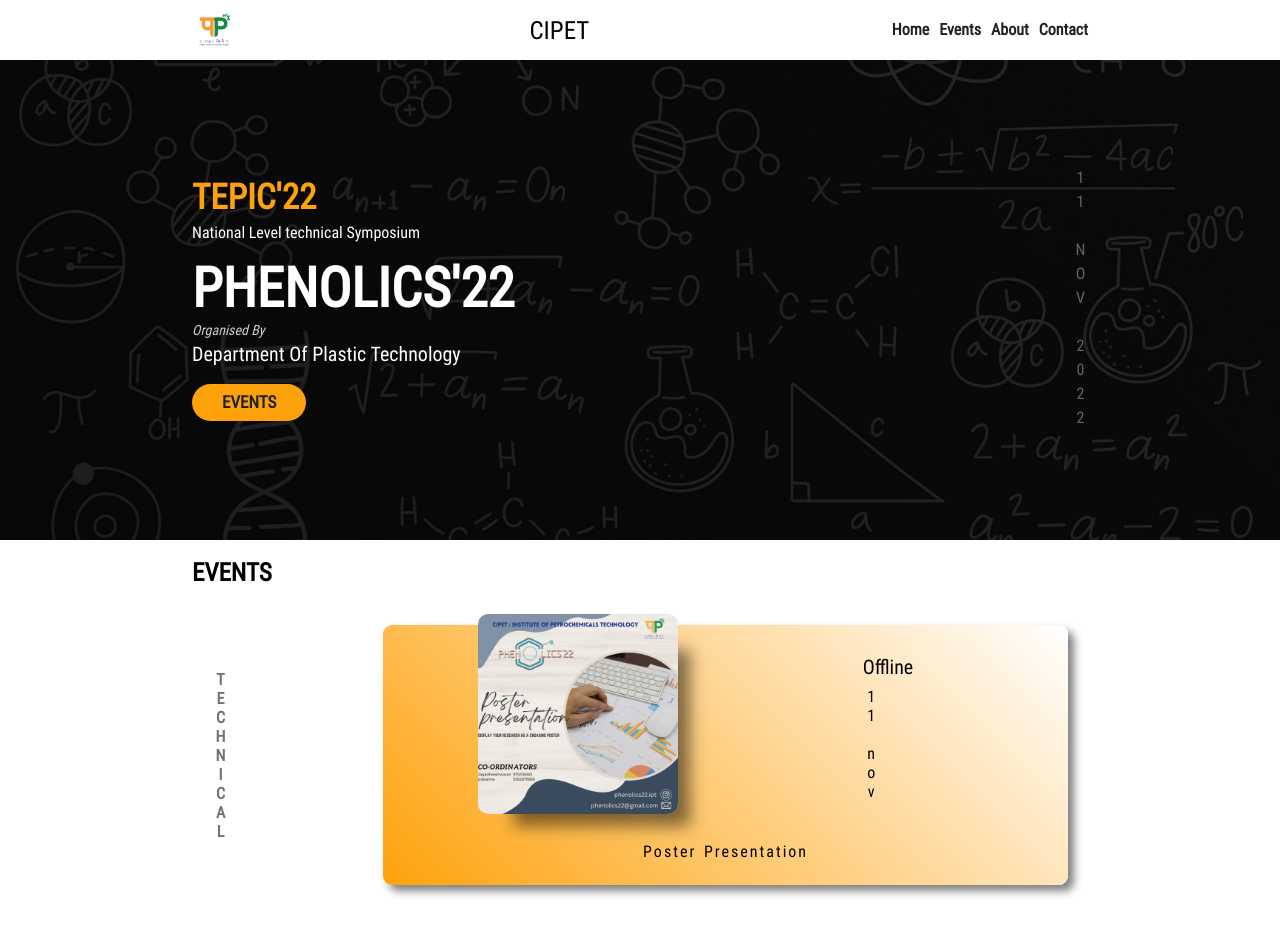
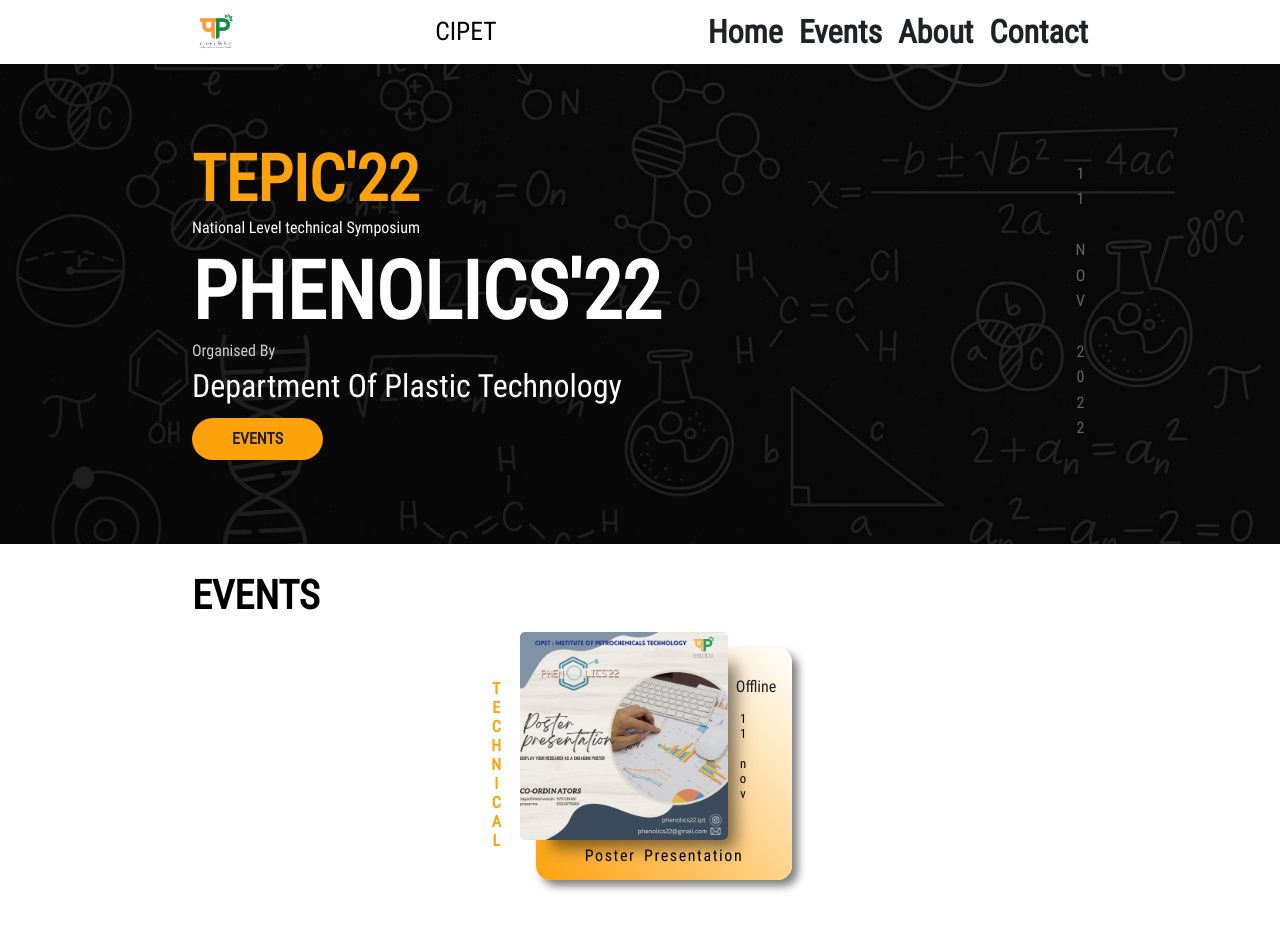
Before and after one commit to GURUHARI2K1/phenolics22, a React (Create React App) app: page / in a window 1280 px wide. Built offline with nearby package versions, Linux system fonts and the light colour scheme.

Commit message:
bug fixes

```diff
--- a/src/styles/app.scss
+++ b/src/styles/app.scss
@@ -1,5 +1,5 @@
 .container{
-	padding-inline: 2rem;
+	padding-inline: 1.5rem;
 }
 
 @media only screen and (min-width: 720px){
--- a/src/styles/events.scss
+++ b/src/styles/events.scss
@@ -3,36 +3,33 @@
     width: 100%;
 
     h3{
-        font-size: 2.5rem;
+        font-size: var(--fn-700);
         font-weight: 600;
-        padding-block: 1rem 2rem;
+        padding-block: 1rem;
     }
 }
 
 .card{
     width: 100%;
-    height: 30rem;
     display: flex;
-    padding: 2rem;
+    padding: 1rem;
     flex-direction: row;
-    justify-content: space-between;
+    justify-content: center;
+    gap: 2rem;
     align-items: center;
 }
 
 .card-type{
-    text-align: center;
     writing-mode: vertical-lr;
     text-orientation: upright;
-    font-size: 1.6rem;
+    font-size: var(--fn-400);
     font-weight: bolder;
-    color: rgb(114, 114, 114);
+    color: var(--prim-color);
     text-transform: uppercase;
 }
 
 .card-info{
     background-image: linear-gradient(45deg, var(--prim-color), white);
-    width: 80%;
-    height: 100%;
     border-radius: 0.9rem;
     display: flex;
     justify-content: space-between;
@@ -42,44 +39,44 @@
 
 .event-type{
     width: 100%;
-    height: 80%;
+    flex: 1;
     display: flex;
     flex-direction: row;
-    gap: 1rem;
     align-items: center;
     justify-content: space-evenly;
 }
 
 .card-image{
     position: relative;
-    width: 20rem;
-    height: 20rem;
+    width: 11.5rem;
+    height: 11.5rem;
 
     img{
-        width: 20rem;
-        height: 20rem;
-        position: absolute;
-        top: -1.5rem;
-        left: -4rem;
-        border-radius: 1rem;
-        box-shadow:  24px 24px 15px -12px rgba(0, 0, 0, 0.5);
+        width: 13rem;
+        height: 13rem;
+        aspect-ratio: 1/1;
+        transform: translate(-1rem,-1rem);
+        overflow: hidden;
+        border-radius: 0.3rem;
+        box-shadow:  20px 20px 15px -12px rgba(0, 0, 0, 0.5);
     }
 }
 
 .mode{
     display: flex;
-    padding-inline-end: 2rem;
+    padding-inline: 1rem;
     flex-direction: column;
     align-items: flex-start;
     gap: 1rem;
     justify-content: space-around;
     span:nth-child(1){
-        font-size: 2rem;
+        font-size: var(--fn-400);
+        color: var(--black);
         text-transform: capitalize;
     }
     span:nth-child(2){
         color: var(--dark);
-        font-size: 1.6rem;
+        font-size: var(--fn-300);
         writing-mode: vertical-rl;
         text-orientation: upright;
     }
@@ -88,11 +85,11 @@
 .title{
     width: 100%;
     text-align: center;
-    padding-block: 1rem 2.5rem;
+    padding-block: 1rem;
 
     span{
-        font-size: 1.6rem;
-        letter-spacing: 0.2rem;
+        font-size: var(--fn-400);
+        letter-spacing: 0.1rem;
         word-spacing: 0.2rem;
     }
 }
--- a/src/styles/global.scss
+++ b/src/styles/global.scss
@@ -37,11 +37,24 @@
 
 *{
 	box-sizing: border-box;
+	font-family: primary;
+}
+
+:root{
 	--prim-color: #fea20b;
 	--dark-shade: #cececf;
 	--dark-color: #303134;
 	--black: #202124;
-	font-family: primary;
+
+	--fn-xxl: clamp(2rem, 12vw, 5rem);
+	--fn-xl: clamp(1.5rem, 11vw, 4rem);
+	--fn-900: clamp(2rem, 9vw, 3rem);
+	--fn-700: clamp(1.5rem, 6vw, 2.5rem);
+	--fn-600: clamp(1rem, 5vw, 2rem);
+	--fn-400: clamp(0.6rem, 4vw, 1rem);
+	--fn-300: clamp(0.6rem, 3vw, 0.8rem);
+
+
 }
 
 @font-face {
@@ -50,7 +63,6 @@
 }
 
 html,body{
-	font-size: 10px;
 	width: 100vw;
 	min-height: 100%;
 }
--- a/src/styles/hero.scss
+++ b/src/styles/hero.scss
@@ -12,10 +12,10 @@
 
     & > span{
         color: rgb(99, 99, 99);
-        font-size: 1.6rem;
+        font-size: var(--fn-400);
         writing-mode: vertical-rl;
         text-orientation: upright;
-        letter-spacing: 0.5rem;
+        letter-spacing: 0.4rem;
     }
 }
 .info{
@@ -24,13 +24,13 @@
     display: flex;
     justify-content: center;
     flex-direction: column;
-    gap: 2rem;
+    gap: 1rem;
 
     & > span{
         width: fit-content;
-        font-size: 1.7rem;
+        font-size: var(--fn-400);
         border-radius: 5rem;
-        padding: 1rem 3rem;
+        padding: 0.8rem 2.5rem;
         background-color: var(--prim-color);
         color: var(--black);
         font-weight: 700;
@@ -40,15 +40,15 @@
 .title-1{
     display: flex;
     flex-direction: column;
-    gap: 1rem;
+    gap: 0.5rem;
 
     h1{
-        font-size: 3.5rem;
+        font-size: var(--fn-xl);
         font-weight: 600;
         color: var(--prim-color);
     }
     p{
-        font-size: 1.6rem;
+        font-size: var(--fn-400);
     }
 }
 
@@ -59,15 +59,14 @@
     gap: 0.7rem;
 
     h2{
-        font-size: 5.5rem;
+        font-size: var(--fn-xxl);
         font-weight: 600;
     }
     span{
-        font-style: italic;
-        font-size: 1.4rem;
+        font-size: var(--fn-400);
         color: var(--dark-shade);
     }
     p{
-        font-size: 2rem;
+        font-size: var(--fn-600);
     }
 }
--- a/src/styles/navbar.scss
+++ b/src/styles/navbar.scss
@@ -1,6 +1,6 @@
 nav{
     width: 100%;
-    height: 6rem;
+    height: 4rem;
     background-color: #fff;
     display: flex;
     flex-direction: row;
@@ -11,13 +11,13 @@
     z-index: 5;
 
     img{
-        width: 4.5rem;
+        width: 3rem;
         aspect-ratio: 1,1;
     }
 
     & > span{
         font-weight: 500;
-        font-size: 2.5rem;
+        font-size: 1.6rem;
     }
 
     &.open > .hm span:nth-child(1) {
@@ -47,8 +47,8 @@
     display: none;
     justify-content: space-around;
     flex-direction: column;
-    width: 2.5rem;
-    height: 2.5rem;
+    width: 1.6rem;
+    height: 1.6rem;
     transform: rotate(0deg);
     transition: .5s ease-in-out;
     cursor: pointer;
@@ -56,7 +56,7 @@
 
     span{
         display: block;
-        height: 0.3rem;
+        height: 0.23rem;
         width: 100%;
         background: var(--black);
         border-radius: 50px;
@@ -86,7 +86,7 @@
     gap: 1rem;
 
     span{
-        font-size: 1.6rem;
+        font-size: var(--fn-600);
         cursor: pointer;
         font-weight: 600;
         color: var(--black);
@@ -111,7 +111,7 @@
         height: fit-content;
         display: flex;
         padding-inline: 2rem;
-        padding-top: 6rem;
+        padding-top: 4rem;
         flex-direction: column;
         align-items: center;
         border-radius: 50%;
@@ -126,12 +126,12 @@
 
     .bg{
         position: absolute;
-        top: -40%;
+        top: -30%;
         left: -10%;
         border-radius: 5rem;
-        width: 40rem;
+        width: 30rem;
         transform-origin: center;
-        height: 40rem;
+        height: 30rem;
         background: var(--prim-color);
         transition-delay: .25s;
         transition: .5s ease-in-out;
```
